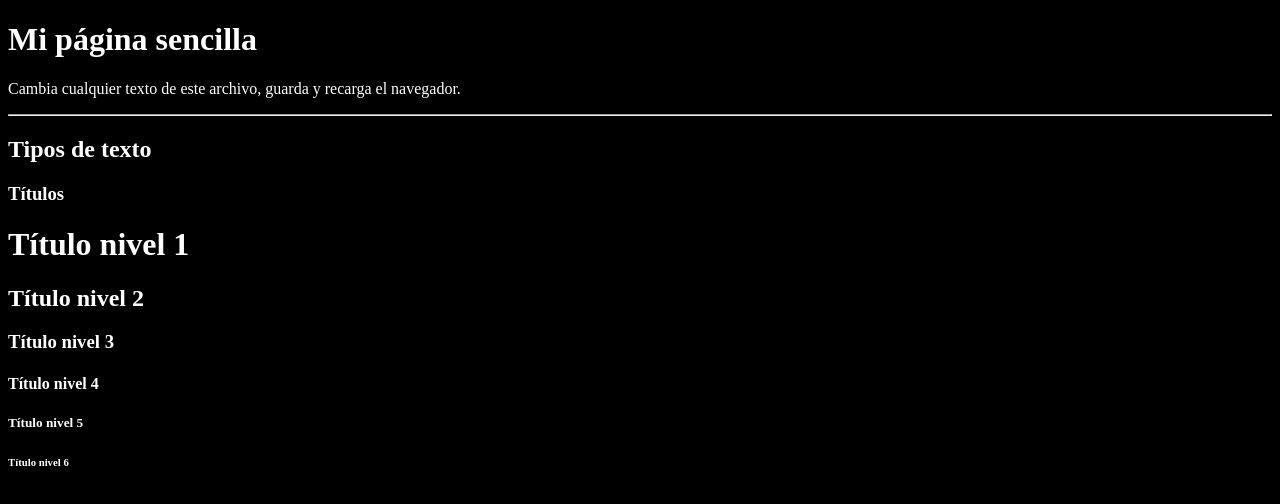
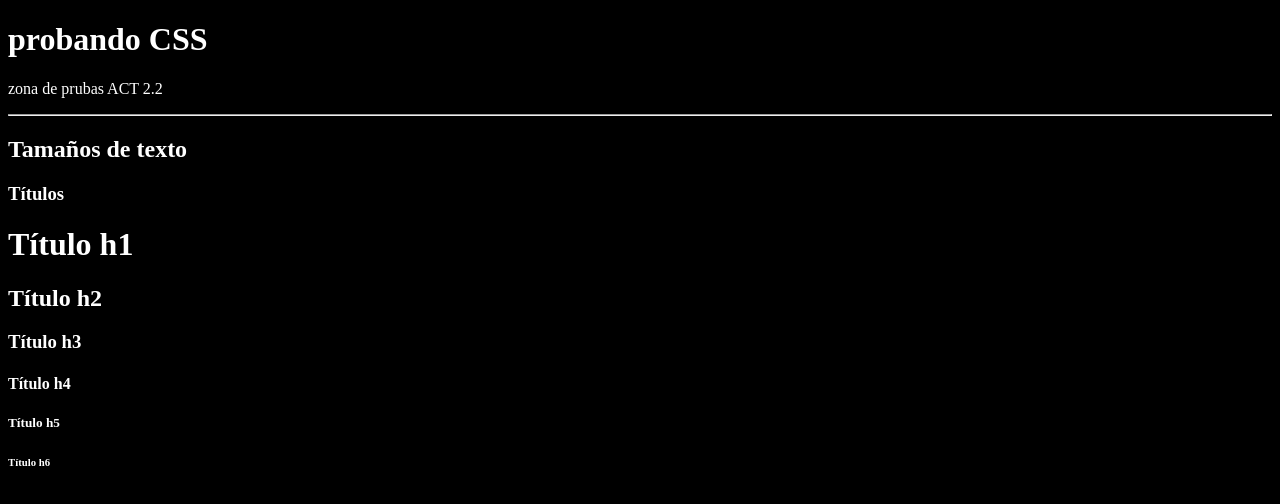
Before and after one commit to just-douht/pag_pru_css, a plain HTML site: page index.html in a window 1280 px wide. Drawn offline with Linux system fonts and the light colour scheme.

Commit message:
Add files via upload

```diff
--- a/index.html
+++ b/index.html
@@ -10,21 +10,21 @@
 <body>
 
   <!-- ============ ENCABEZADO ============ -->
-  <h1>Mi página sencilla</h1>
-  <p>Cambia cualquier texto de este archivo, guarda y recarga el navegador.</p>
+  <h1>probando CSS</h1>
+  <p>zona de prubas ACT 2.2</p>
 
   <hr>
 
   <!-- ============ TIPOS DE TEXTO ============ -->
-  <h2 id="textos">Tipos de texto</h2>
+  <h2 id="textos">Tamaños de texto</h2>
 
   <h3>Títulos</h3>
-  <h1>Título nivel 1</h1>
-  <h2>Título nivel 2</h2>
-  <h3>Título nivel 3</h3>
-  <h4>Título nivel 4</h4>
-  <h5>Título nivel 5</h5>
-  <h6>Título nivel 6</h6>
+  <h1>Título h1</h1>
+  <h2>Título h2</h2>
+  <h3>Título h3</h3>
+  <h4>Título h4</h4>
+  <h5>Título h5</h5>
+  <h6>Título h6</h6>
 
 </body>
 </html>
```
